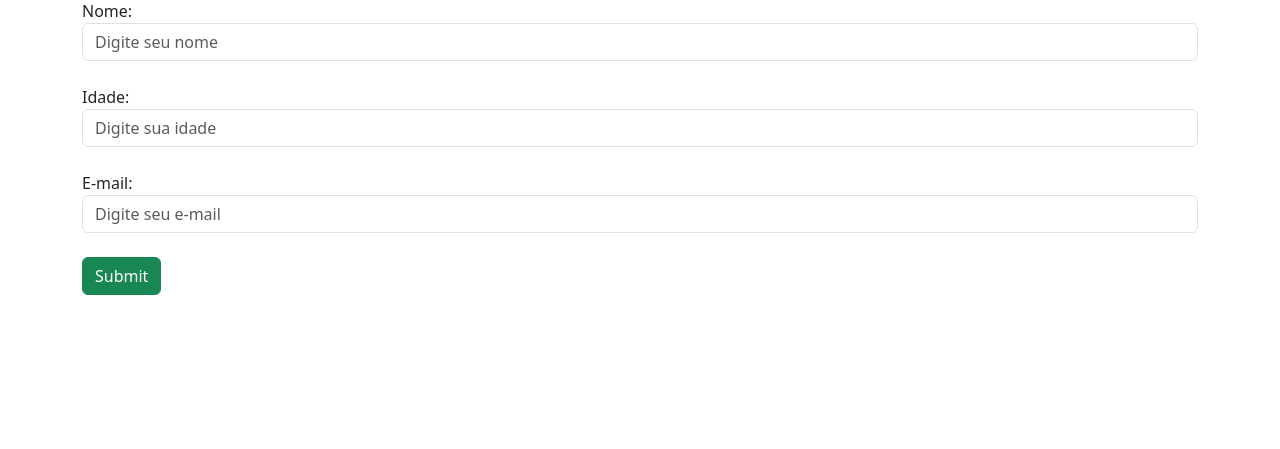
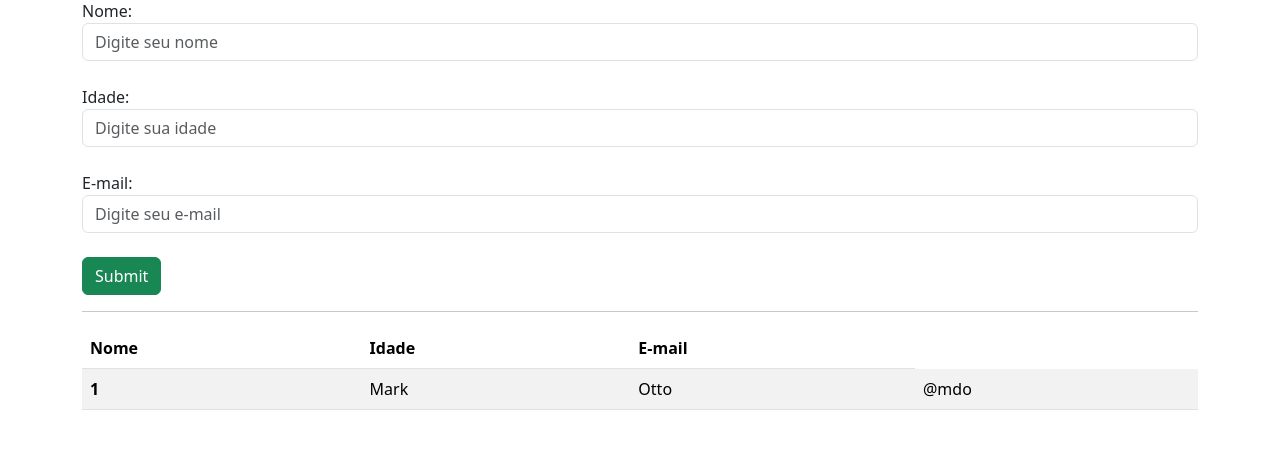
Before and after one commit to mtstechnologies/aquecimento-django, a Django app: page /aluno/criar_aluno/ in a window 1280 px wide. Shown: the part 130-579 px from the top of the page. Run offline with Django 5.2, Linux system fonts and the light colour scheme.

Commit message:
Criando tabela de listagem no cadastro de aluno

```diff
--- a/alunos/templates/criar_aluno.html
+++ b/alunos/templates/criar_aluno.html
@@ -40,6 +40,25 @@
         <br>
         <input type="submit" class="btn btn-success">
       </form>
+      <hr>
+      <table class="table table-striped">
+        <thead>
+          <tr>
+            <th scope="col">Nome</th>
+            <th scope="col">Idade</th>
+            <th scope="col">E-mail</th>
+          </tr>
+        </thead>
+        <tbody>
+          <tr>
+            <th scope="row">1</th>
+            <td>Mark</td>
+            <td>Otto</td>
+            <td>@mdo</td>
+          </tr>
+
+        </tbody>
+      </table>
     </div>
 
     <!--<script src="https://cdn.jsdelivr.net/npm/bootstrap@5.3.3/dist/js/bootstrap.bundle.min.js" integrity="sha384-YvpcrYf0tY3lHB60NNkmXc5s9fDVZLESaAA55NDzOxhy9GkcIdslK1eN7N6jIeHz" crossorigin="anonymous"></script>
```
